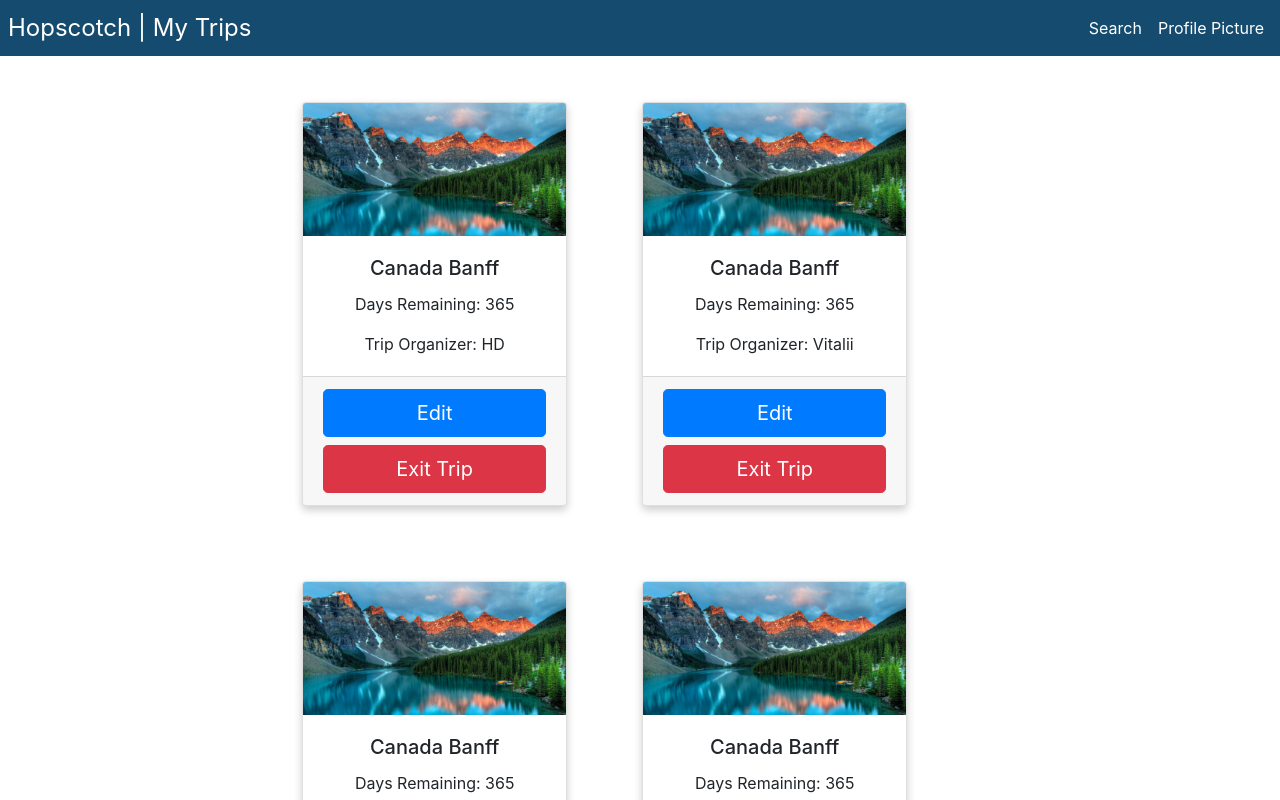
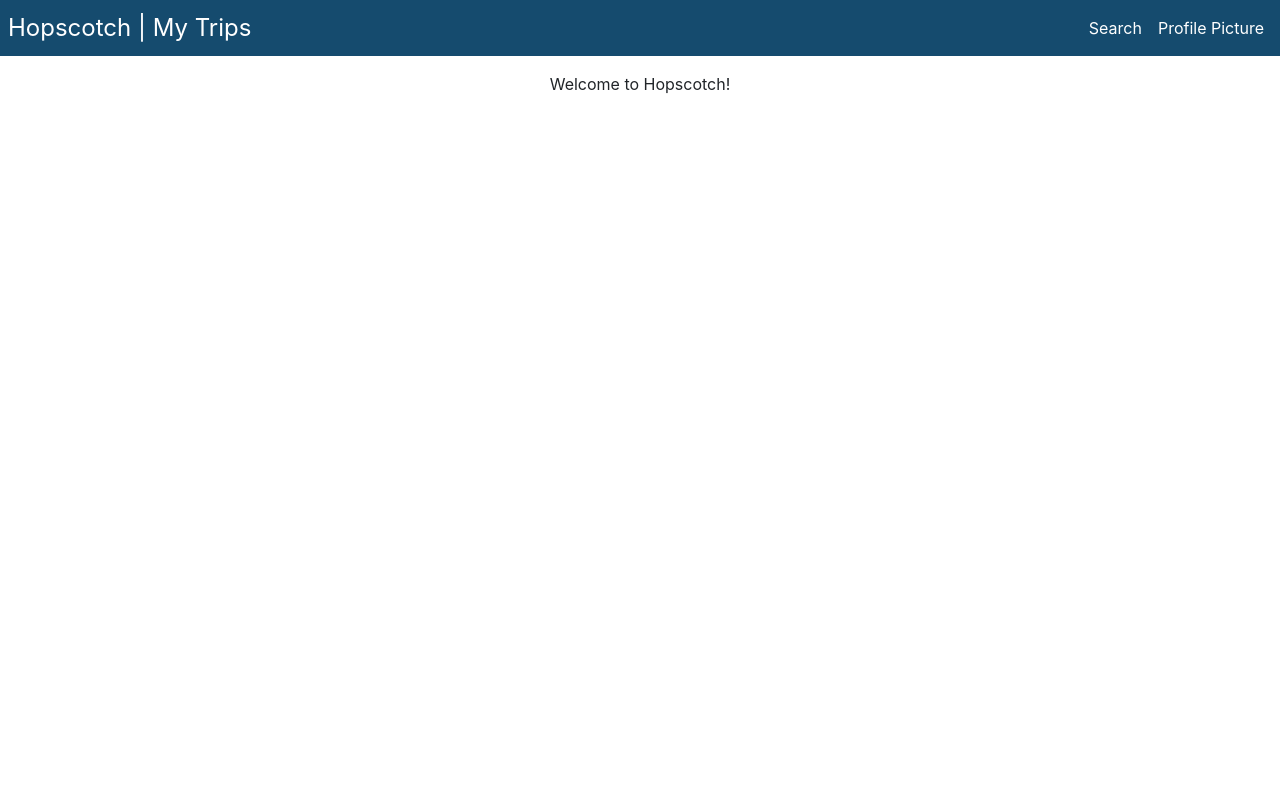
Before and after one commit to Vitko-SWE/HopScotch, a React (Create React App) app in the folder frontend/: page / in a window 1280 px wide. Shown: the top 800 px of the page. Built offline with nearby package versions, Linux system fonts and the light colour scheme.

Commit message:
added landing page

```diff
--- a/frontend/src/App.js
+++ b/frontend/src/App.js
@@ -6,6 +6,7 @@ import {
   Link
 } from "react-router-dom";
 import MenuBar from './Components/MenuBar/MenuBar.js';
+import Landing from './Components/Landing/Landing.js';
 import Homepage from './Components/Homepage/Homepage.js';
 
 function App() {
@@ -15,13 +16,11 @@ function App() {
         <MenuBar />
 
         <Switch>
-          <Route path="/example">
-            <div style={{marginTop: 100+"px"}}>
-              Hello World!
-            </div>
+          <Route path="/homepage">
+            <Homepage />
           </Route>
           <Route path="/">
-            <Homepage />
+            <Landing />
           </Route>
         </Switch>
       </div>
--- /dev/null
+++ b/frontend/src/Components/Landing/Landing.js
@@ -0,0 +1,21 @@
+import React, { Component } from "react";
+import "./Landing.css";
+
+class Landing extends Component {
+  constructor(props) {
+    super(props);
+  }
+
+  render() {
+    return(
+      <div>
+        <br />
+        <br />
+        <br />
+        <p>Welcome to Hopscotch!</p>
+      </div>
+    );
+  }
+}
+
+export default Landing;
```
Also changed, not shown: frontend/src/Components/Landing/Landing.css (added).
